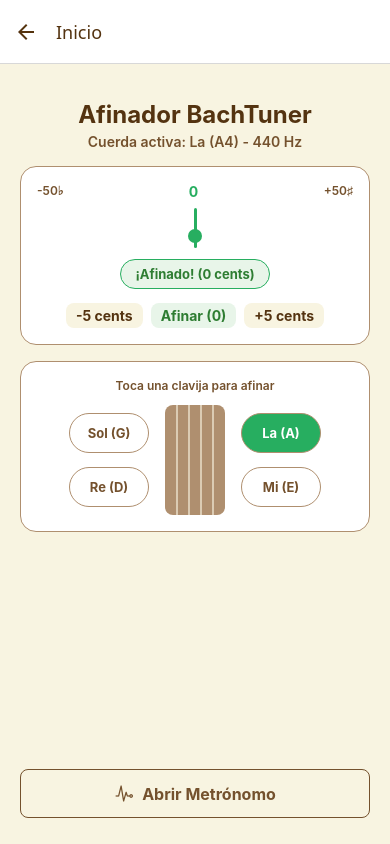
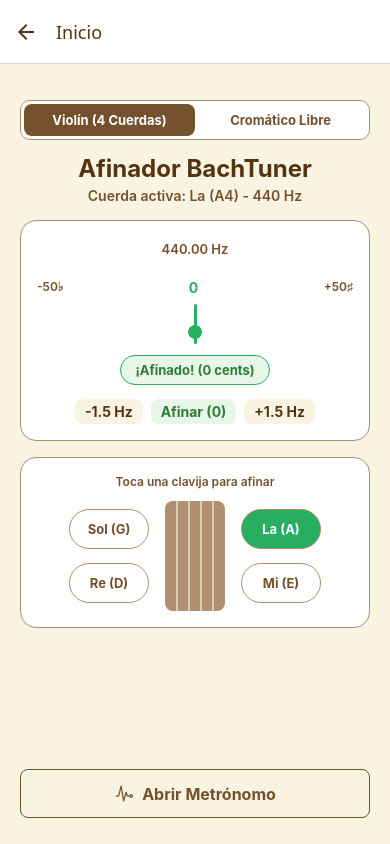
Before and after one commit to DoubleGG1505/BachTunerProject, a React Native app: screen /Home in a window 390 px wide. Built offline with nearby package versions, Linux system fonts and the light colour scheme.

Commit message:
UI de Home para el afinador, con afinador cromatico

```diff
--- a/src/screens/Home.tsx
+++ b/src/screens/Home.tsx
@@ -3,7 +3,6 @@
 import CustomButton from "../components/CustomButton";
 import { useAppTheme } from "../context/ThemeContext";
 import MetronomeModal from "../components/MetronomeModal";
-import Ionicons from "@react-native-vector-icons/ionicons";
 
 type ViolinStringTarget = {
   name: string;
@@ -18,31 +17,127 @@
   { name: "Mi", note: "E5", frequency: 659.25 },
 ];
 
+const NOTE_NAMES = ['C', 'C#', 'D', 'D#', 'E', 'F', 'F#', 'G', 'G#', 'A', 'A#', 'B'];
+
 export default function Home({ navigation }: any) {
   const { theme } = useAppTheme();
   const [selectedString, setSelectedString] = useState<ViolinStringTarget>(VIOLIN_STRINGS[2]);
   const [centsOffset, setCentsOffset] = useState<number>(0);
   const [isMetronomeVisible, setIsMetronomeVisible] = useState(false);
+  const [tunerMode, setTunerMode] = useState<'violin' | 'chromatic'>('violin');
+  const [selectedViolinString, setSelectedViolinString] = useState<ViolinStringTarget>(VIOLIN_STRINGS[2]);
+  const [currentFreq, setCurrentFreq] = useState<number>(440.00);
 
-  const isTuned = Math.abs(centsOffset) <= 3;
-  const needlePosition = Math.max(-100, Math.min(100, centsOffset * 2));
+  const getChromaticData = (freq: number) => {
+    if (freq <= 0) return { note: '--', octave: 0, cents: 0, targetFreq: 0 };
+
+    const midiNumber = 12 * (Math.log2(freq / 440)) + 69;
+    const roundedMidi = Math.round(midiNumber);
+    const noteIndex = ((roundedMidi % 12) + 12) % 12;
+    const octave = Math.floor(roundedMidi / 12) - 1;
+    const targetFreq = 440 * Math.pow(2, (roundedMidi - 69) / 12);
+    const cents = Math.round(1200 * Math.log2(freq / targetFreq));
+
+    return {
+      note: NOTE_NAMES[noteIndex],
+      octave,
+      cents: Math.max(-50, Math.min(50, cents)),
+      targetFreq: Number(targetFreq.toFixed(2)),
+    };
+  };
+
+  const chromaticInfo = getChromaticData(currentFreq);
+
+  const violinCents = Math.round(
+    1200 * Math.log2(currentFreq / selectedString.frequency)
+  );
+  const boundedViolinCents = Math.max(-50, Math.min(50, violinCents));
+
+  const activeCents = tunerMode === 'violin' ? boundedViolinCents : chromaticInfo.cents;
+  const isTuned = Math.abs(activeCents) <= 3;
+  const needleTranslation = Math.max(-110, Math.min(110, activeCents * 2.2));
+  const needlePosition = needleTranslation;
+
+  const handleViolinStringSelect = (item: ViolinStringTarget) => {
+    setSelectedString(item);
+    setSelectedViolinString(item);
+    setCurrentFreq(item.frequency);
+    setCentsOffset(0);
+  };
+
+  const getTuningGuidance = () => {
+    if (isTuned) return '¡Afinado!';
+    return activeCents < 0 ? 'Apretar (Subir ↑)' : 'Aflojar (Bajar ↓)';
+  };
 
   const getStatusText = () => {
     if (isTuned) return "¡Afinado!";
-    return centsOffset < 0 ? "Apretar clavija (Subir ↑)" : "Aflojar clavija (Bajar ↓)";
+    return activeCents < 0 ? "Apretar clavija (Subir ↑)" : "Aflojar clavija (Bajar ↓)";
   };
 
   return (
     <View style={[styles.container, { backgroundColor: theme.background }]}>
 
+      <View style={[styles.modeToggleBar, { backgroundColor: theme.card, borderColor: theme.border }]}>
+        <TouchableOpacity
+          style={[styles.modeTab, tunerMode === 'violin' && { backgroundColor: theme.primary }]}
+          onPress={() => {
+            setTunerMode('violin');
+            setCurrentFreq(selectedString.frequency);
+          }}
+        >
+          <Text style={[styles.modeTabText, { color: tunerMode === 'violin' ? '#FFF' : theme.subtitle }]}>
+            Violín (4 Cuerdas)
+          </Text>
+        </TouchableOpacity>
+        <TouchableOpacity
+          style={[styles.modeTab, tunerMode === 'chromatic' && { backgroundColor: theme.primary }]}
+          onPress={() => setTunerMode('chromatic')}
+        >
+          <Text style={[styles.modeTabText, { color: tunerMode === 'chromatic' ? '#FFF' : theme.subtitle }]}>
+            Cromático Libre
+          </Text>
+        </TouchableOpacity>
+      </View>
+
       <View style={styles.header}>
         <Text style={[styles.title, { color: theme.title }]}>Afinador BachTuner</Text>
+        {tunerMode === 'violin' ? (
           <Text style={[styles.subtitle, { color: theme.subtitle }]}>
             Cuerda activa: {selectedString.name} ({selectedString.note}) - {selectedString.frequency} Hz
           </Text>
+        ) : (
+          <Text style={[styles.subtitle, { color: theme.subtitle }]}>
+            Nota detectada: {chromaticInfo.note}{chromaticInfo.octave}
+          </Text>
+        )}
       </View>
 
       <View style={[styles.gaugeContainer, { backgroundColor: theme.card, borderColor: theme.border }]}>
+        {tunerMode === 'chromatic' && (
+          <View style={styles.centerReadout}>
+            <View style={styles.chromaticNoteRow}>
+              <Text style={[styles.mainNoteDisplay, { color: isTuned ? '#27AE60' : theme.title }]}>
+                {chromaticInfo.note}
+              </Text>
+              <Text style={[styles.octaveNumber, { color: isTuned ? '#27AE60' : theme.primary }]}>
+                {chromaticInfo.octave}
+              </Text>
+            </View>
+            <Text style={[styles.hzSubtext, { color: theme.subtitle }]}>
+              {currentFreq.toFixed(2)} Hz / Objetivo: {chromaticInfo.targetFreq} Hz
+            </Text>
+          </View>
+        )}
+
+        {tunerMode === 'violin' && (
+          <View style={styles.centerReadout}>
+             <Text style={[styles.hzSubtext, { color: theme.subtitle, marginBottom: 12 }]}>
+              {currentFreq.toFixed(2)} Hz
+            </Text>
+          </View>
+        )}
+
         <View style={styles.gaugeScale}>
           <Text style={[styles.scaleLabel, { color: theme.subtitle }]}>-50♭</Text>
           <Text style={[styles.scaleCenterLabel, { color: isTuned ? "#27AE60" : theme.title }]}>0</Text>
@@ -63,33 +158,44 @@
 
         <View style={[styles.statusPill, { backgroundColor: isTuned ? "#E8F5E9" : theme.background, borderColor: isTuned ? "#27AE60" : theme.border }]}>
           <Text style={[styles.statusText, { color: isTuned ? "#2E7D32" : theme.title }]}>
-            {getStatusText()} ({centsOffset > 0 ? `+${centsOffset}` : centsOffset} cents)
+            {getStatusText()} ({activeCents > 0 ? `+${activeCents}` : activeCents} cents)
           </Text>
         </View>
 
         <View style={styles.tuningSimRow}>
           <TouchableOpacity
             style={[styles.simBtn, { backgroundColor: theme.background }]}
-            onPress={() => setCentsOffset((prev) => Math.max(-45, prev - 5))}
+            onPress={() => {
+              setCentsOffset((prev) => Math.max(-45, prev - 5));
+              setCurrentFreq((f) => Number((f - 1.5).toFixed(2)));
+            }}
           >
-            <Text style={{ color: theme.title, fontWeight: "bold" }}>-5 cents</Text>
+            <Text style={{ color: theme.title, fontWeight: "bold" }}>-1.5 Hz</Text>
           </TouchableOpacity>
 
           <TouchableOpacity
             style={[styles.simBtn, { backgroundColor: "#E8F5E9" }]}
-            onPress={() => setCentsOffset(0)}
+            onPress={() => {
+              setCentsOffset(0);
+              setCurrentFreq(tunerMode === 'violin' ? selectedString.frequency : chromaticInfo.targetFreq);
+            }}
           >
             <Text style={{ color: "#2E7D32", fontWeight: "bold" }}>Afinar (0)</Text>
           </TouchableOpacity>
 
           <TouchableOpacity
             style={[styles.simBtn, { backgroundColor: theme.background }]}
-            onPress={() => setCentsOffset((prev) => Math.min(45, prev + 5))}
+            onPress={() => {
+              setCentsOffset((prev) => Math.min(45, prev + 5));
+              setCurrentFreq((f) => Number((f + 1.5).toFixed(2)));
+            }}
           >
-            <Text style={{ color: theme.title, fontWeight: "bold" }}>+5 cents</Text>
+            <Text style={{ color: theme.title, fontWeight: "bold" }}>+1.5 Hz</Text>
           </TouchableOpacity>
         </View>
       </View>
+
+      {tunerMode === 'violin' ? (
         <View style={[styles.pegboxCard, { backgroundColor: theme.card, borderColor: theme.border }]}>
           <Text style={[styles.pegboxTitle, { color: theme.subtitle }]}>Toca una clavija para afinar</Text>
 
@@ -100,7 +206,7 @@
                   styles.pegButton,
                   selectedString.note === "G3" && { backgroundColor: isTuned ? "#27AE60" : theme.primary }
                 ]}
-              onPress={() => { setSelectedString(VIOLIN_STRINGS[0]); setCentsOffset(-12); }}
+                onPress={() => handleViolinStringSelect(VIOLIN_STRINGS[0])}
               >
                 <Text style={[styles.pegText, selectedString.note === "G3" && styles.pegTextActive]}>Sol (G)</Text>
               </TouchableOpacity>
@@ -110,7 +216,7 @@
                   styles.pegButton,
                   selectedString.note === "D4" && { backgroundColor: isTuned ? "#27AE60" : theme.primary }
                 ]}
-              onPress={() => { setSelectedString(VIOLIN_STRINGS[1]); setCentsOffset(8); }}
+                onPress={() => handleViolinStringSelect(VIOLIN_STRINGS[1])}
               >
                 <Text style={[styles.pegText, selectedString.note === "D4" && styles.pegTextActive]}>Re (D)</Text>
               </TouchableOpacity>
@@ -131,7 +237,7 @@
                   styles.pegButton,
                   selectedString.note === "A4" && { backgroundColor: isTuned ? "#27AE60" : theme.primary }
                 ]}
-              onPress={() => { setSelectedString(VIOLIN_STRINGS[2]); setCentsOffset(0); }}
+                onPress={() => handleViolinStringSelect(VIOLIN_STRINGS[2])}
               >
                 <Text style={[styles.pegText, selectedString.note === "A4" && styles.pegTextActive]}>La (A)</Text>
               </TouchableOpacity>
@@ -141,13 +247,51 @@
                   styles.pegButton,
                   selectedString.note === "E5" && { backgroundColor: isTuned ? "#27AE60" : theme.primary }
                 ]}
-              onPress={() => { setSelectedString(VIOLIN_STRINGS[3]); setCentsOffset(-20); }}
+                onPress={() => handleViolinStringSelect(VIOLIN_STRINGS[3])}
               >
                 <Text style={[styles.pegText, selectedString.note === "E5" && styles.pegTextActive]}>Mi (E)</Text>
               </TouchableOpacity>
             </View>
           </View>
         </View>
+      ) : (
+        <View style={[styles.chromaticScaleCard, { backgroundColor: theme.card, borderColor: theme.border }]}>
+          <Text style={[styles.pegboxTitle, { color: theme.subtitle }]}>Escala Temperada (12 Notas)</Text>
+          <View style={styles.chromaticChipsGrid}>
+            {NOTE_NAMES.map((n) => {
+              const isCurrentPitch = n === chromaticInfo.note;
+              return (
+                <TouchableOpacity
+                  key={n}
+                  onPress={() => {
+                    const idx = NOTE_NAMES.indexOf(n);
+                    const newBaseFreq = 440 * Math.pow(2, (idx - 9) / 12);
+                    setCurrentFreq(Number(newBaseFreq.toFixed(2)));
+                    setCentsOffset(0);
+                  }}
+                  style={[
+                    styles.chromaChip,
+                    { borderColor: theme.border },
+                    isCurrentPitch && {
+                      backgroundColor: isTuned ? '#27AE60' : theme.primary,
+                      borderColor: isTuned ? '#27AE60' : theme.primary,
+                    },
+                  ]}
+                >
+                  <Text
+                    style={[
+                      styles.chromaChipText,
+                      { color: isCurrentPitch ? '#FFF' : theme.title },
+                    ]}
+                  >
+                    {n}
+                  </Text>
+                </TouchableOpacity>
+              );
+            })}
+          </View>
+        </View>
+      )}
 
       <View style={styles.actionRow}>
         <CustomButton
@@ -172,6 +316,23 @@
     padding: 20,
     paddingTop: 36,
   },
+  modeToggleBar: {
+    flexDirection: 'row',
+    borderRadius: 10,
+    borderWidth: 1,
+    padding: 3,
+    marginBottom: 14,
+  },
+  modeTab: {
+    flex: 1,
+    paddingVertical: 8,
+    borderRadius: 8,
+    alignItems: 'center',
+  },
+  modeTabText: {
+    fontSize: 13,
+    fontWeight: 'bold',
+  },
   header: {
     alignItems: "center",
     marginBottom: 16,
@@ -192,6 +353,30 @@
     alignItems: "center",
     position: "relative",
     marginBottom: 16,
+  },
+  centerReadout: {
+    alignItems: 'center',
+    marginBottom: 10,
+  },
+  chromaticNoteRow: {
+    flexDirection: 'row',
+    alignItems: 'flex-end',
+  },
+  mainNoteDisplay: {
+    fontSize: 52,
+    fontWeight: '900',
+    lineHeight: 56,
+  },
+  octaveNumber: {
+    fontSize: 24,
+    fontWeight: 'bold',
+    marginLeft: 4,
+    marginBottom: 6,
+  },
+  hzSubtext: {
+    fontSize: 13,
+    fontWeight: '600',
+    marginTop: 4,
   },
   gaugeScale: {
     flexDirection: "row",
@@ -247,6 +432,13 @@
     alignItems: "center",
     marginBottom: 16,
   },
+  chromaticScaleCard: {
+    borderRadius: 14,
+    borderWidth: 1,
+    padding: 14,
+    alignItems: 'center',
+    marginBottom: 14,
+  },
   pegboxTitle: {
     fontSize: 12,
     fontWeight: "600",
@@ -298,6 +490,25 @@
     backgroundColor: "#F8F4E1",
     opacity: 0.6,
   },
+  chromaticChipsGrid: {
+    flexDirection: 'row',
+    flexWrap: 'wrap',
+    justifyContent: 'center',
+    gap: 8,
+    width: '100%',
+  },
+  chromaChip: {
+    width: '21%',
+    height: 36,
+    borderRadius: 8,
+    borderWidth: 1,
+    justifyContent: 'center',
+    alignItems: 'center',
+  },
+  chromaChipText: {
+    fontSize: 13,
+    fontWeight: 'bold',
+  },
   actionRow: {
     width: "100%",
     marginTop: "auto",
```
Lines whose indentation alone changed are shown as unchanged.
